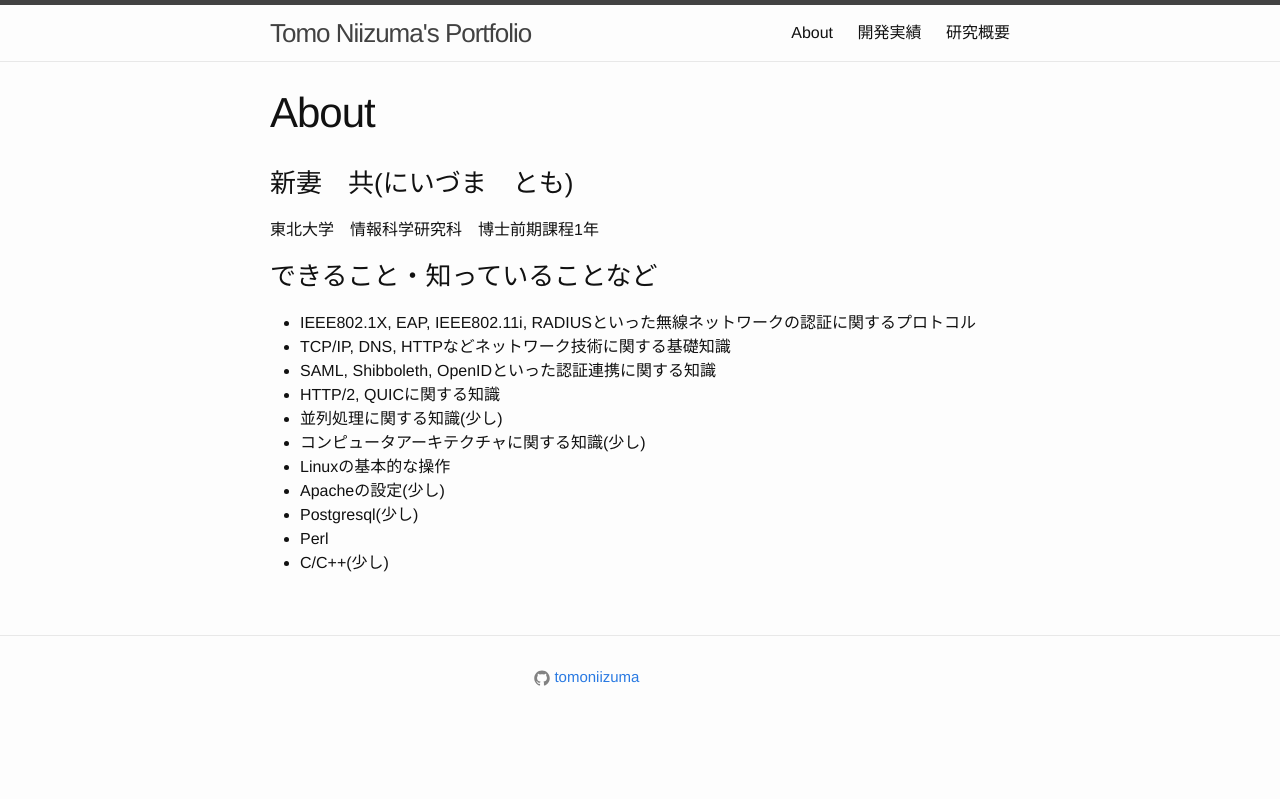
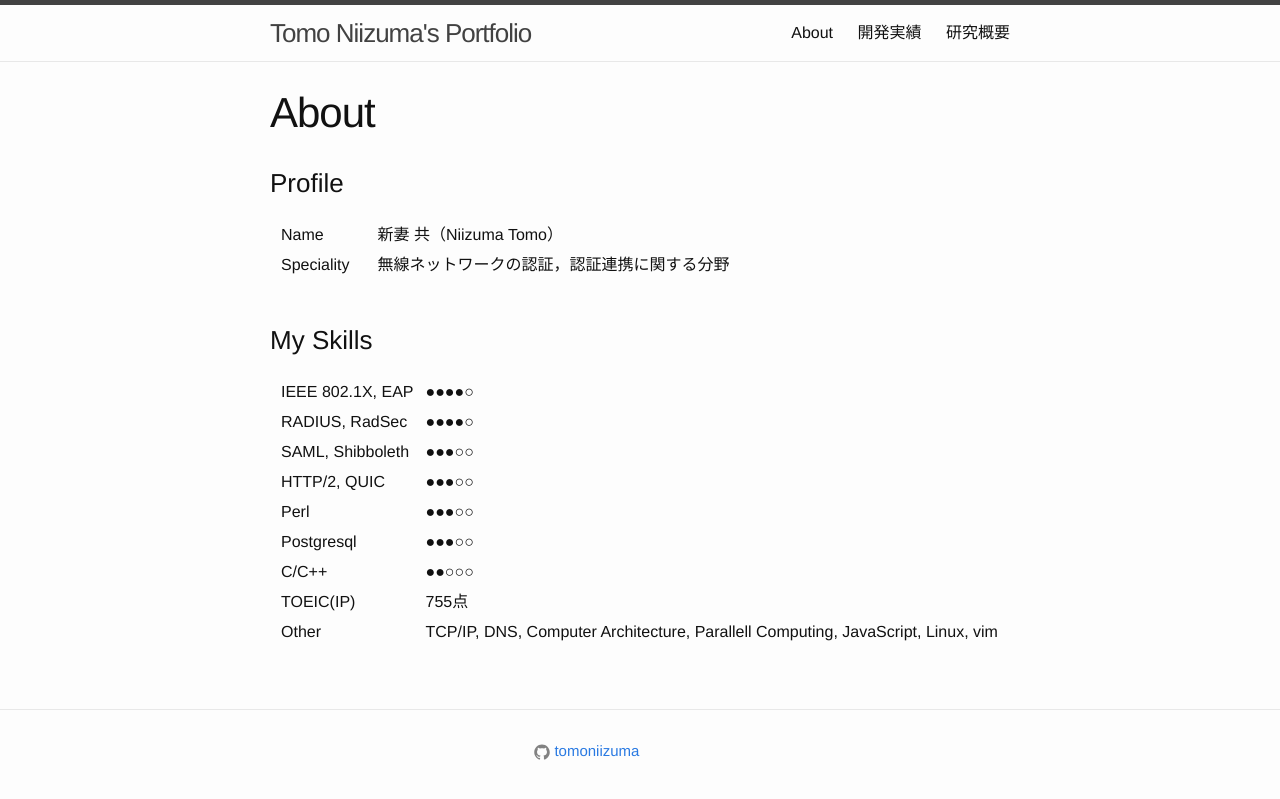
Before and after one commit to tomoniizuma/tomoniizuma.github.io, a Jekyll site: the page built from about.md, in a window 1280 px wide. Shown: the top 799 px of the page. Built offline with Jekyll 4.4.1, drawn with Linux system fonts in a browser that asks for light colours.

Commit message:
update about.md

```diff
--- a/_sass/_base.scss
+++ b/_sass/_base.scss
@@ -202,3 +202,7 @@ pre {
         }
     }
 }
+
+// tuika
+table { border-spacing : 10px 4px;
+	        border-collapse : separate ; }
--- a/about.md
+++ b/about.md
@@ -5,20 +5,55 @@ permalink: /about/
 ---
 
 
-### 新妻　共(にいづま　とも)
-東北大学　情報科学研究科　博士前期課程1年
+### Profile
+<table class="wMax">
+			<tr>
+				<td class="w100">Name</td>
+				<td>　新妻 共（Niizuma Tomo）</td>
+			</tr>
+			<tr>
+				<td>Speciality</td>
+				<td>　無線ネットワークの認証，認証連携に関する分野</td>
+			</tr>
+</table>
+<br>
 
+### My Skills
 
-### できること・知っていることなど
-
-* IEEE802.1X, EAP, IEEE802.11i, RADIUSといった無線ネットワークの認証に関するプロトコル
-* TCP/IP, DNS, HTTPなどネットワーク技術に関する基礎知識
-* SAML, Shibboleth, OpenIDといった認証連携に関する知識
-* HTTP/2, QUICに関する知識
-* 並列処理に関する知識(少し)
-* コンピュータアーキテクチャに関する知識(少し)
-* Linuxの基本的な操作
-* Apacheの設定(少し)
-* Postgresql(少し)
-* Perl
-* C/C++(少し)
+<table cellspacing="7">
+			<tr>
+				<td >IEEE 802.1X, EAP</td>
+				<td>●●●●○</td>
+			</tr>
+			<tr>
+				<td>RADIUS, RadSec</td>
+				<td>●●●●○</td>
+			</tr>
+			<tr>
+				<td>SAML, Shibboleth </td>
+				<td>●●●○○</td>
+			</tr>
+			<tr> 	<td>HTTP/2, QUIC </td>
+				<td>●●●○○</td>
+			</tr>
+			<tr>
+				<td>Perl</td>
+				<td>●●●○○</td>
+			</tr>
+			<tr>
+				<td>Postgresql</td>
+				<td>●●●○○</td>
+			</tr>
+			<tr>
+				<td>C/C++</td>
+				<td>●●○○○</td>
+			</tr>
+			<tr>
+				<td>TOEIC(IP)</td>
+				<td>755点</td>
+			</tr>
+			<tr>
+				<td>Other</td>
+				<td>TCP/IP, DNS, Computer Architecture, Parallell Computing, JavaScript, Linux, vim</td>
+			</tr>
+	</table>
```
Also changed, not shown: 3 other files.
